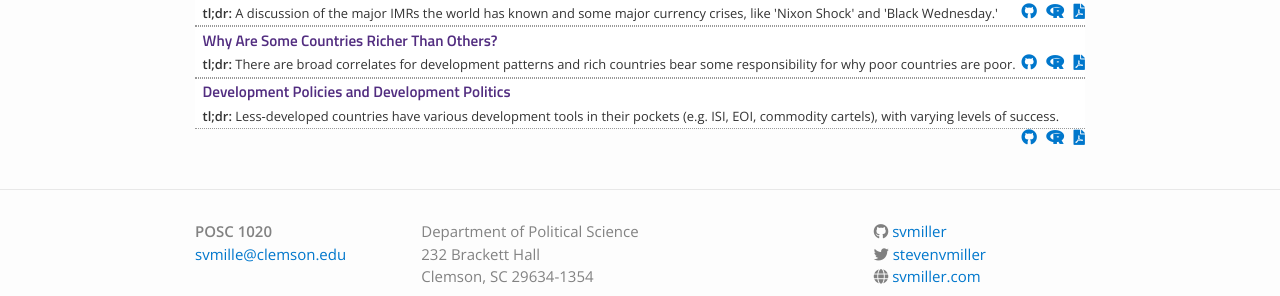
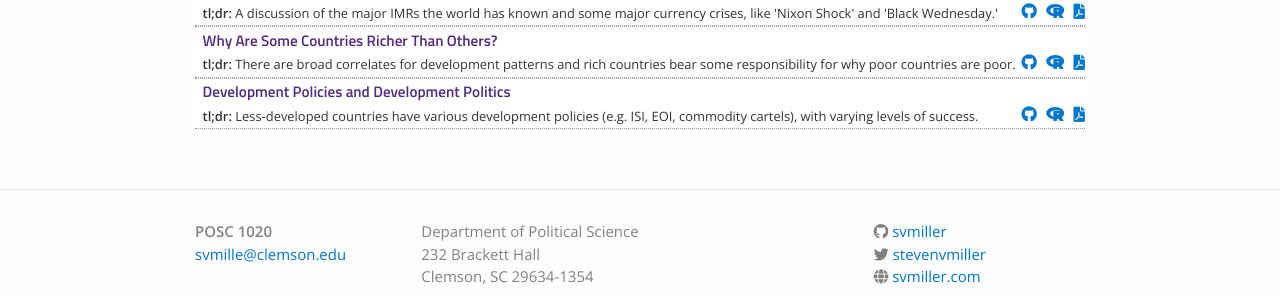
Before and after one commit to svmiller/posc1020, a Jekyll site: the page built from lectures.md, in a window 1280 px wide. Shown: the part 986-1282 px from the top of the page. Built offline with Jekyll 4.4.1, drawn with Linux system fonts in a browser that asks for light colours; nearby versions of some CDN libraries.

Commit message:
hate it when that happens

```diff
--- a/_data/lectures.yml
+++ b/_data/lectures.yml
@@ -83,4 +83,4 @@
 - title: "Development Policies and Development Politics"
   filename: development-2
   dirname: development-2
-  tldr: "Less-developed countries have various development tools in their pockets (e.g. ISI, EOI, commodity cartels), with varying levels of success."
+  tldr: "Less-developed countries have various development policies (e.g. ISI, EOI, commodity cartels), with varying levels of success."
```
